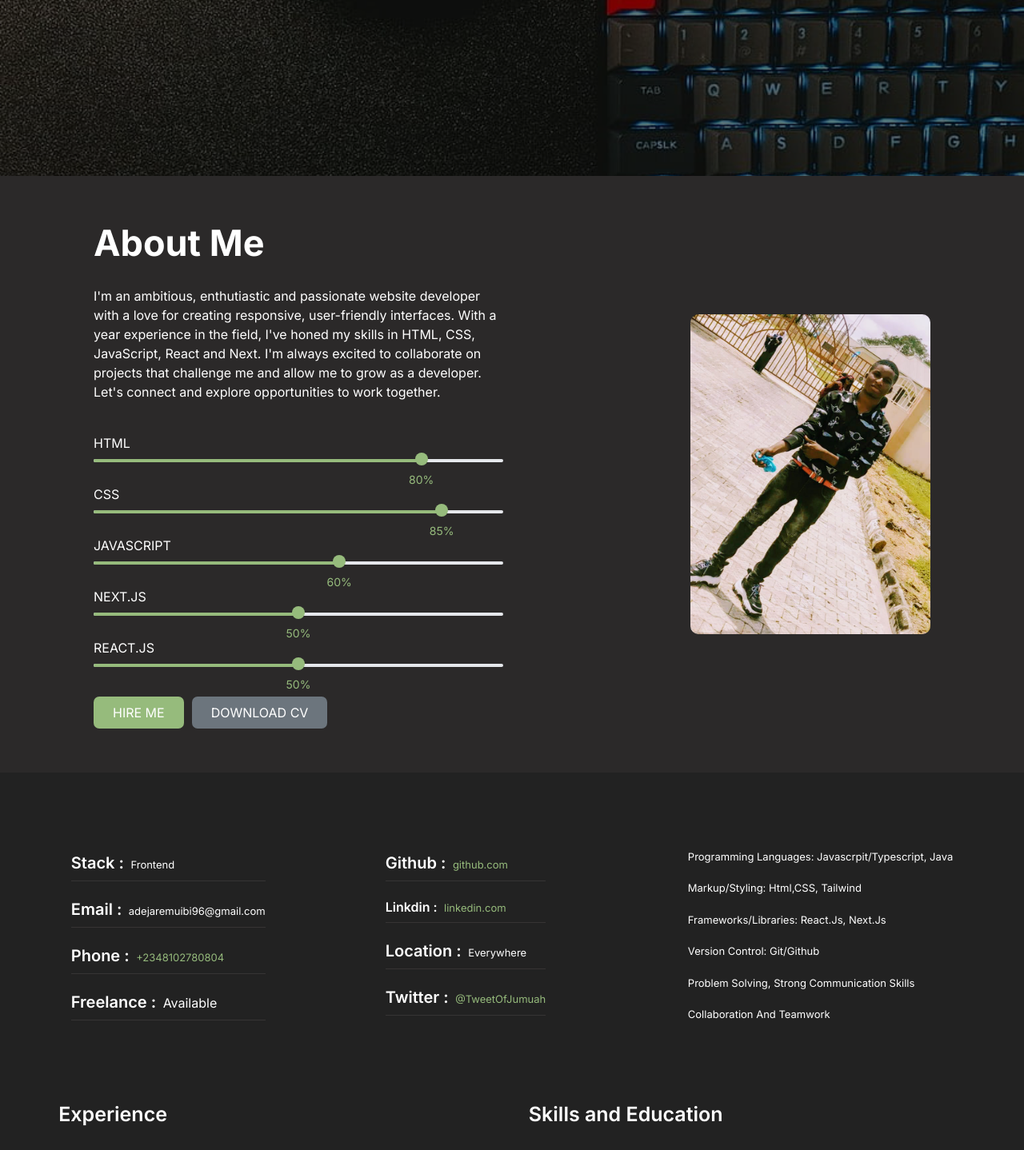
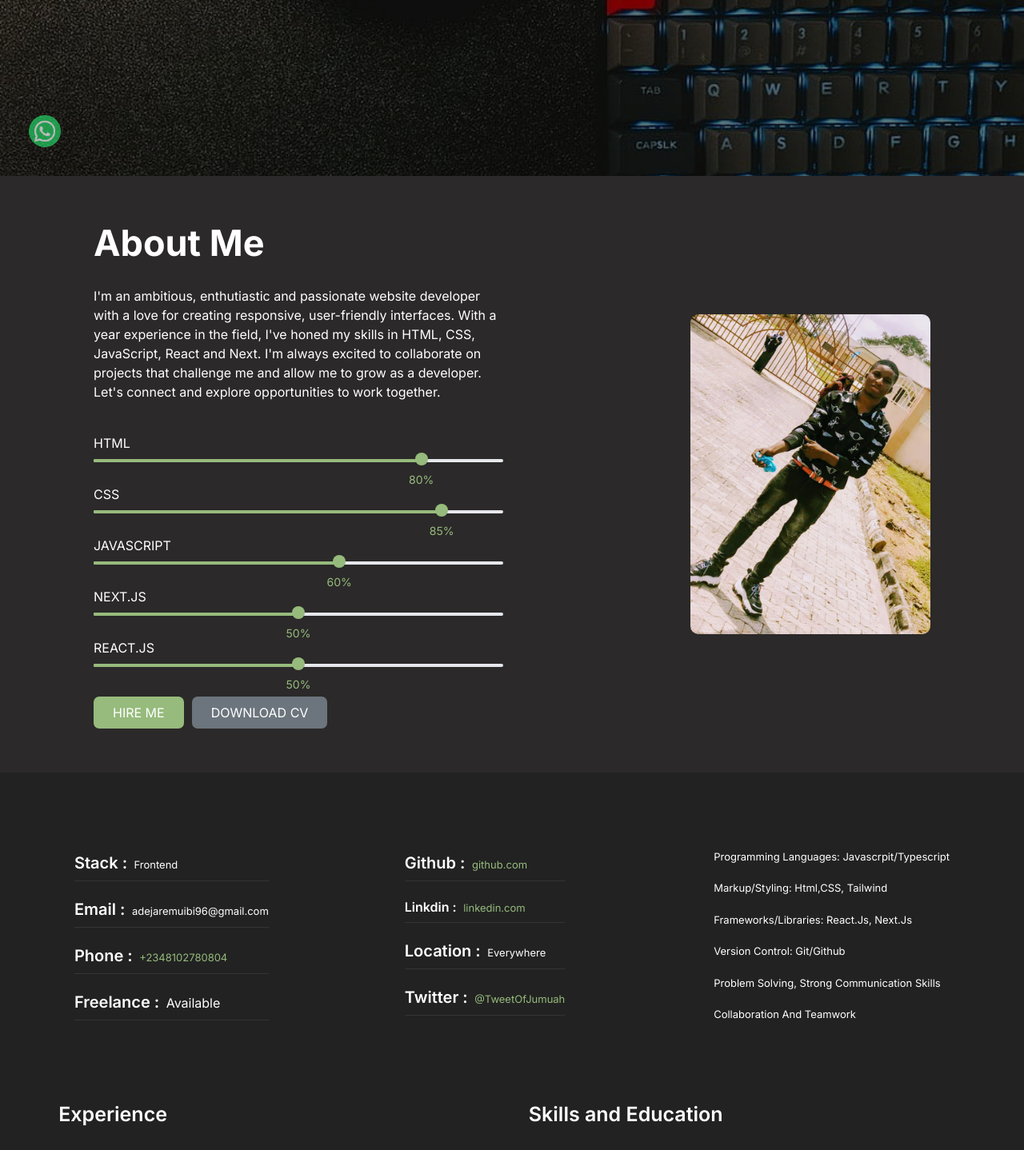
Before and after one commit to Adejare-Muibi/my-portfolio, a Next.js app: page / in a window 1280 px wide. Shown: the part 580-2018 px from the top of the page at 80% size. Built offline with nearby package versions, Linux system fonts and the light colour scheme.

Commit message:
new-correction

```diff
--- a/src/components/About.jsx
+++ b/src/components/About.jsx
@@ -7,6 +7,7 @@ import AOS from "aos";
 import "aos/dist/aos.css";
 import { FaArrowUp } from "react-icons/fa";
 import  BackToTop from "../components/BackToTop";
+import WhatsAppButton from '../components/WhatsAppButton';
 
 
 const About = () => {
@@ -73,7 +74,7 @@ const About = () => {
         </div>
       </div>
       <div className='flex max-md:flex-col max-md:gap-6 justify-around items-center w-[100%] max-md:overflow-x-hidden' data-aos="fade-up">
-        <div className='flex lg:gap-[150px] gap-[12px]'>
+        <div className='flex lg:gap-[170px] gap-[12px]'>
           <div className='flex gap-5 flex-col'>
             <div className='flex gap-3 border-b-[0.5px] pb-[7px] items-center border-[#363434]'>
               <h1 className=''><span className='font-semibold text-[20px] max-md:text-[16px]'>Stack :</span> <span className='ml-1 text-[13px]'>Frontend</span></h1>
@@ -105,7 +106,7 @@ const About = () => {
         </div>
         <div className='flex flex-col gap-5 text-[13px] max-md:pr-[45px]'>
           <div>
-            <h1>Programming Languages: Javascrpit/Typescript, Java</h1>
+            <h1>Programming Languages: Javascrpit/Typescript</h1>
           </div>
           <div>
             <h1>Markup/Styling: Html,CSS, Tailwind</h1>
@@ -175,7 +176,7 @@ const About = () => {
           </div>
         </div>
       </div>
-      <BackToTop />
+      <BackToTop /> <WhatsAppButton />
     </div>
   )
 }
--- a/src/components/Header.jsx
+++ b/src/components/Header.jsx
@@ -20,10 +20,10 @@ const Header = () => {
   return (
     <div className='flex gap-60 justify-center text-white max-md:h-[100vh] flex-col bg-[url("/photo2.jpg")] bg-cover bg-no-repeat'>
         <div className='bg-black bg-opacity-50 h-[100vh]'></div>
-        <div className='flex bg-black fixed z-10 w-full top-0 lg:justify-between lg:px-9 max-md:flex-col max-md:items-center max-md:justify-center py-3 max-md:py-1'>
-            <h1 className='text-[28px] max-md:text-[25px] flex max-md:items-center max-md:w-[100%] max-md:justify-between max-md:px-3'>DiamondRock <span className="md:hidden cursor-pointer text-[23px]" onClick={handleClick}>{click ? <IoCloseSharp /> : <GiHamburgerMenu className='text-[19px]' />} </span></h1>
-            {click && (
-                <div className='flex gap-2 pt-10 pb-3 lg:hidden'>
+        <div className='flex bg-black fixed z-10 w-full top-0 lg:justify-between lg:px-9 max-md:flex-col max-md:items-center max-md:justify-center py-3 max-md:py-0'>
+            <h1 className='text-[28px] max-md:text-[25px] flex max-md:items-center max-md:w-[100%] max-md:justify-between max-md:px-3 max-md:py-2'>DiamondRock <span className="md:hidden cursor-pointer text-[23px]" onClick={handleClick}>{click ? <IoCloseSharp /> : <GiHamburgerMenu className='text-[19px]' />} </span></h1>
+            <div className={`transition-all duration-500 ease-in-out lg:hidden overflow-hidden flex flex-col w-full items-center justify-center bg-[#222222] gap-7 ${click ? 'max-h-[500px] py-7 overflow-hidden duration-[2000ms]' : 'max-h-0 opacity-0'}`}>
+                <div className='flex flex-col items-center gap-4 lg:hidden'>
                     <div className='flex items-center gap-1'>
                         <Link href={'#home'} className='flex items-center gap-1 hover:text-[#96BB7C] transition-colors duration-[0.7s]'>
                             <MdHome className='text-[10px]' />
@@ -55,7 +55,11 @@ const Header = () => {
                         </Link>
                     </div>
                 </div>
-            )}
+                <div className='flex items-center hover:bg-white border-white border-[1.5px] max-md:justify-center hover:text-[#96BB7C] rounded-[5px] py-2 px-6'>
+                    <Link href={'#contact'} className='font-semibold'>HIRE ME</Link>
+                </div>
+            </div>
+
             <div className='flex gap-8 max-md:flex-col max-md:hidden'>
                 <div className='flex items-center gap-1'>
                     <Link href={'#home'} className='flex items-center gap-2 hover:text-[#96BB7C] transition-colors duration-[0.7s]'>
@@ -87,7 +91,7 @@ const Header = () => {
                         <h2>Contact</h2>
                     </Link>
                 </div>
-                <div className='flex items-center hover:bg-white border-white border-[1.5px] max-md:justify-center hover:text-[#96BB7C] rounded-[5px] py-2 px-11 max-md:px-28'>
+                <div className='flex items-center hover:bg-white border-white border-[1.5px] max-md:justify-center hover:text-[#96BB7C] rounded-[5px] py-2 px-11'>
                     <Link href={'#contact'} className='font-semibold'>HIRE ME</Link>
                 </div>
             </div>
--- /dev/null
+++ b/src/components/WhatsAppButton.jsx
@@ -0,0 +1,19 @@
+import React from 'react';
+import Link from 'next/link';
+import Image from 'next/image';
+
+const WhatsAppButton = () => {
+  return (
+    <Link href={'https://wa.me/2348102780804'}
+      target="_blank"
+      rel="noopener noreferrer"
+      className="fixed bottom-5 left-5 text-white p-4 rounded-full shadow-lg z-50 animate-fade"
+>
+  <Image width={40} height={100} src={"/social.png"} alt="WhatsApp Logo" />
+</Link>
+
+
+  );
+};
+
+export default WhatsAppButton;
--- a/tailwind.config.js
+++ b/tailwind.config.js
@@ -23,9 +23,14 @@ module.exports = {
           '40%': { transform: 'translateY(-30px)' },
           '60%': { transform: 'translateY(-15px)' },
         },
+        fade: {
+          '0%, 100%': { opacity: 1 },  // Fully visible
+          '50%': { opacity: 0.5 },     // Half faded
+        },
       },
       animation: {
-        'bounce-in': 'bounceIn 1.5s ease-in-out', // 1s bounce effect
+        'bounce-in': 'bounceIn 1.5s ease-in-out', // Bounce effect
+        'fade': 'fade 2s ease-in-out infinite',   // Fade effect
       },
     },
   },
```
Also changed, not shown: public/social.png (added).
